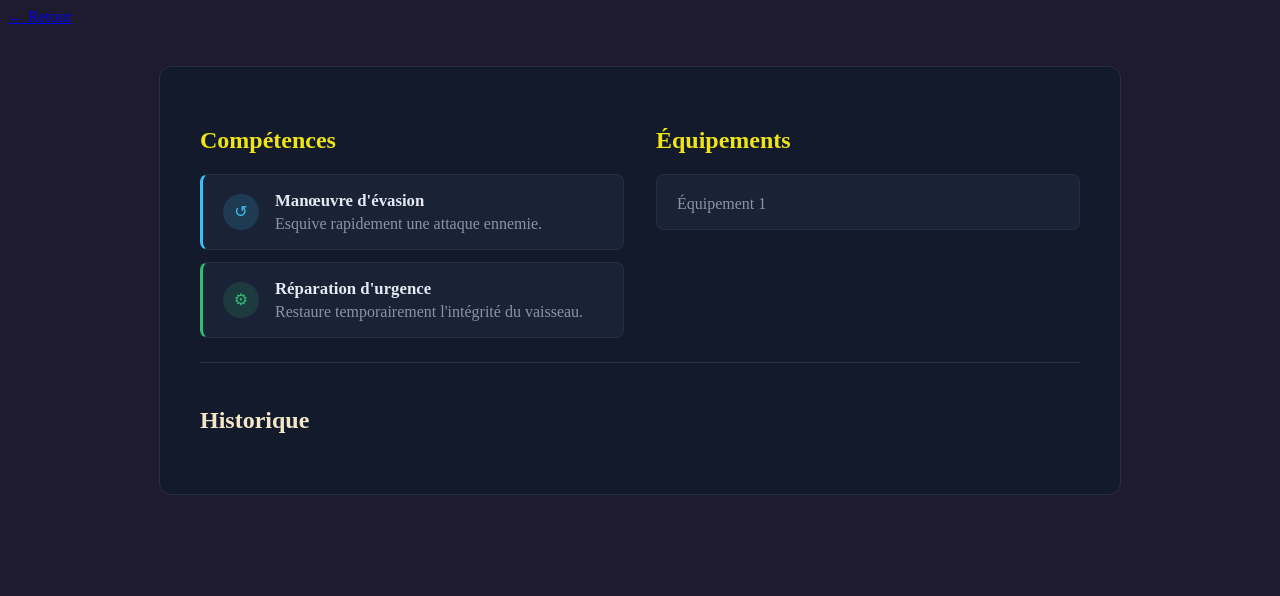
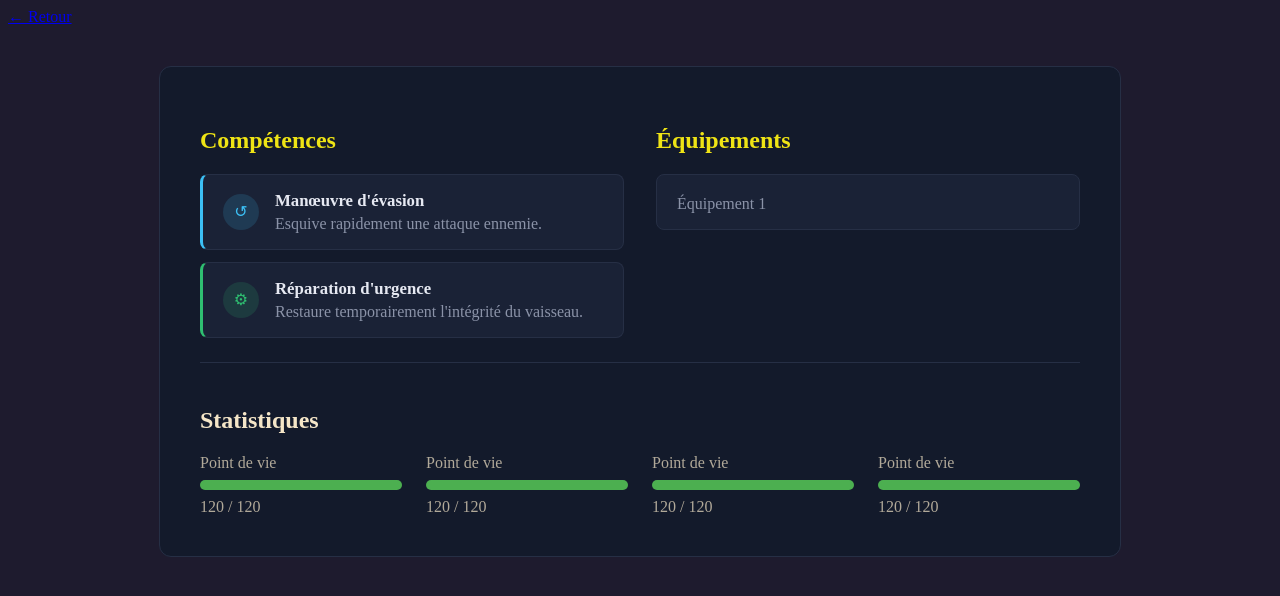
Before and after one commit to giolscode/SassRPG-Project, a website built with Vite: page src/joseph/index.html in a window 1280 px wide. Built offline with nearby package versions, Linux system fonts and the light colour scheme.

Commit message:
add for colonne for 4 stats

```diff
--- a/src/joseph/index.html
+++ b/src/joseph/index.html
@@ -37,11 +37,41 @@
           <p class="equipement__texte">Équipement 1</p>
         </div>
       </div>
+    </div>
+    <div class="card-user__section">
+      <h2 class="card-user__section__title">Statistiques</h2>
+      <div class="card-user__stats">
+        <div class="bar">
+          <p class="bar__label"> Point de vie </p>
+          <div class="bar__track">
+            <div class="bar__fill"></div>
+          </div>
+          <p class="bar__value">120 / 120</p>
+        </div>
+        <div class="bar">
+          <p class="bar__label"> Point de vie </p>
+          <div class="bar__track">
+            <div class="bar__fill"></div>
+          </div>
+          <p class="bar__value">120 / 120</p>
+        </div>
+        <div class="bar">
+          <p class="bar__label"> Point de vie </p>
+          <div class="bar__track">
+            <div class="bar__fill"></div>
+          </div>
+          <p class="bar__value">120 / 120</p>
+        </div>
+        <div class="bar">
+          <p class="bar__label"> Point de vie </p>
+          <div class="bar__track">
+            <div class="bar__fill"></div>
+          </div>
+          <p class="bar__value">120 / 120</p>
+        </div>
       </div>
-      <div class="card-user__section">
-      <h2>Historique</h2>
     </div>
-    </div>
+  </div>
   </div>
 </body>
 
--- a/src/joseph/style.scss
+++ b/src/joseph/style.scss
@@ -2,3 +2,4 @@
 @use "/styles/components/competences";
 @use "/styles/components/equipements";
 @use "/styles/sections/card";
+@use "../../styles/components/bar.scss" ;
--- a/styles/components/equipements.scss
+++ b/styles/components/equipements.scss
@@ -1,8 +1,3 @@
-
-$bleu: #3cc0f5;
-$vert: #2fbf71;
-
-
 .equipement {
   display: flex;
   align-items: center;
--- a/styles/sections/card.scss
+++ b/styles/sections/card.scss
@@ -17,10 +17,16 @@
     grid-template-columns: 1fr 1fr;
     gap: 32px;
 
-    &__title{
+    &__title {
       font-size: 1.5rem;
       font-weight: 600;
       color: #efe415;
     }
   }
+
+  &__stats {
+    display: grid;
+    grid-template-columns: repeat(4, 1fr);
+    gap: 24px;
+  }
 }
```
